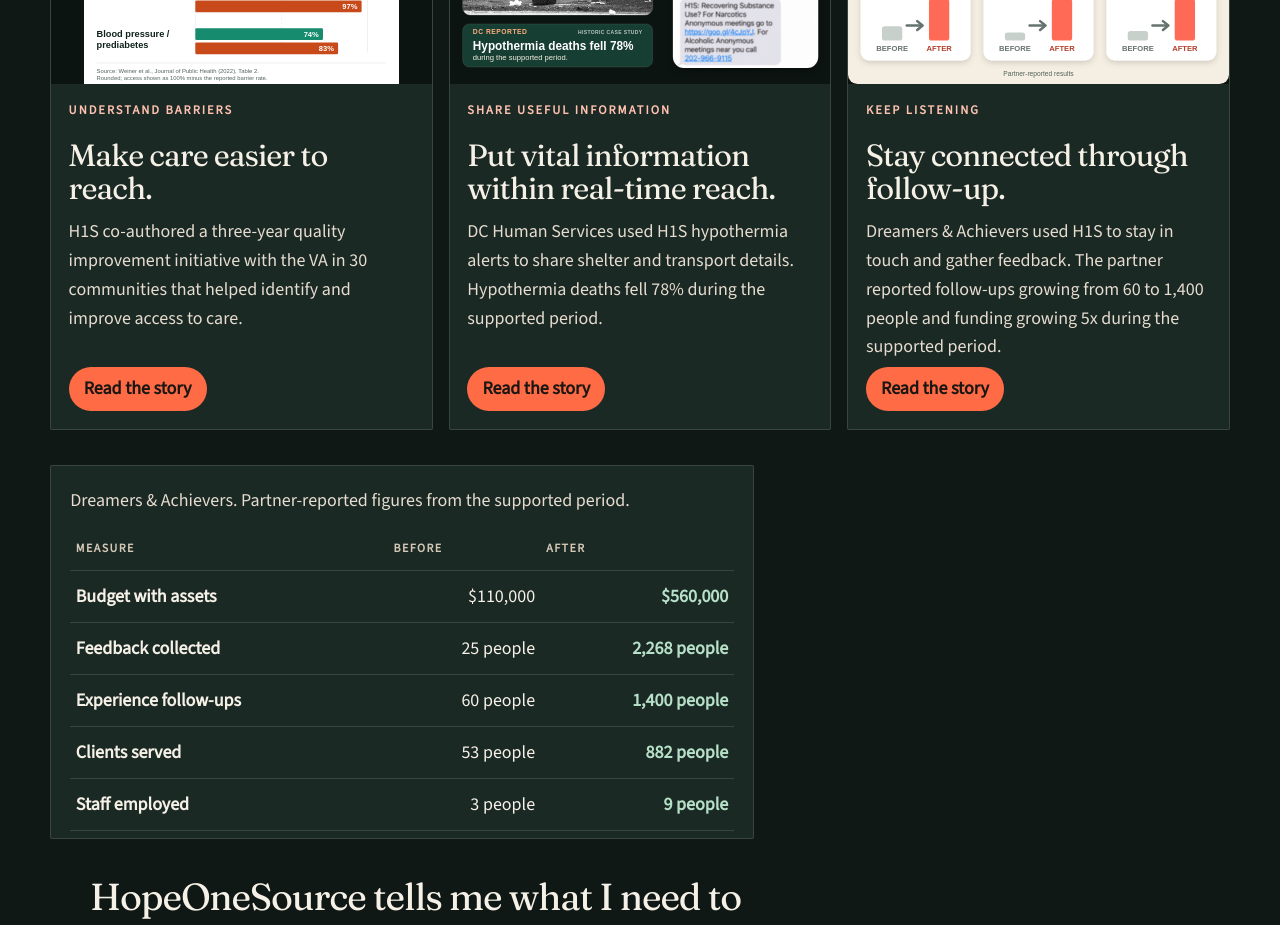
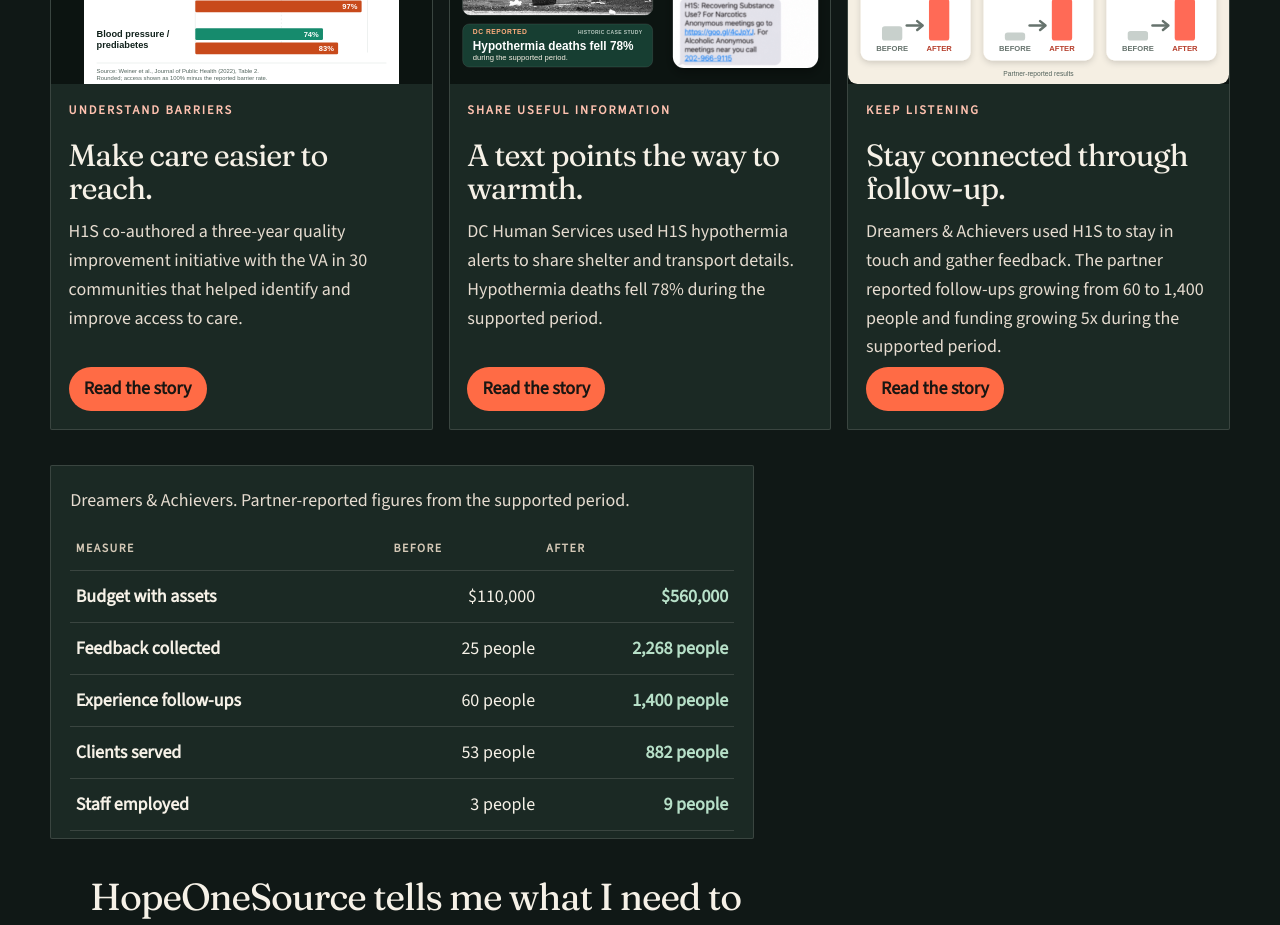
Before and after one commit to hopeonesource/hope1source.org, a React (Vite) app in the folder preview-v4/: page /learn-more in a window 1280 px wide. Shown: the part 1220-2145 px from the top of the page. Built offline with nearby package versions, Linux system fonts and the light colour scheme.

Commit message:
Sharpen shelter-alerts story headline

```diff
--- a/preview-v4/src/content/stories.js
+++ b/preview-v4/src/content/stories.js
@@ -40,7 +40,7 @@ export const stories = [
     legacySlug: 'hopeonesource-saves-lives-with-emergency-shelter-alerts',
     title: 'Emergency shelter alerts',
     outcome: 'Share useful information',
-    cardTitle: 'Put vital information within real-time reach.',
+    cardTitle: 'A text points the way to warmth.',
     card: 'DC Human Services used H1S hypothermia alerts to share shelter and transport details. Hypothermia deaths fell 78% during the supported period.',
     image: 'photos/hypothermia-alert-people.svg',
     imageWidth: 900,
```
Also changed, not shown: 1 other file (tests, documents, lock files or other folders).
